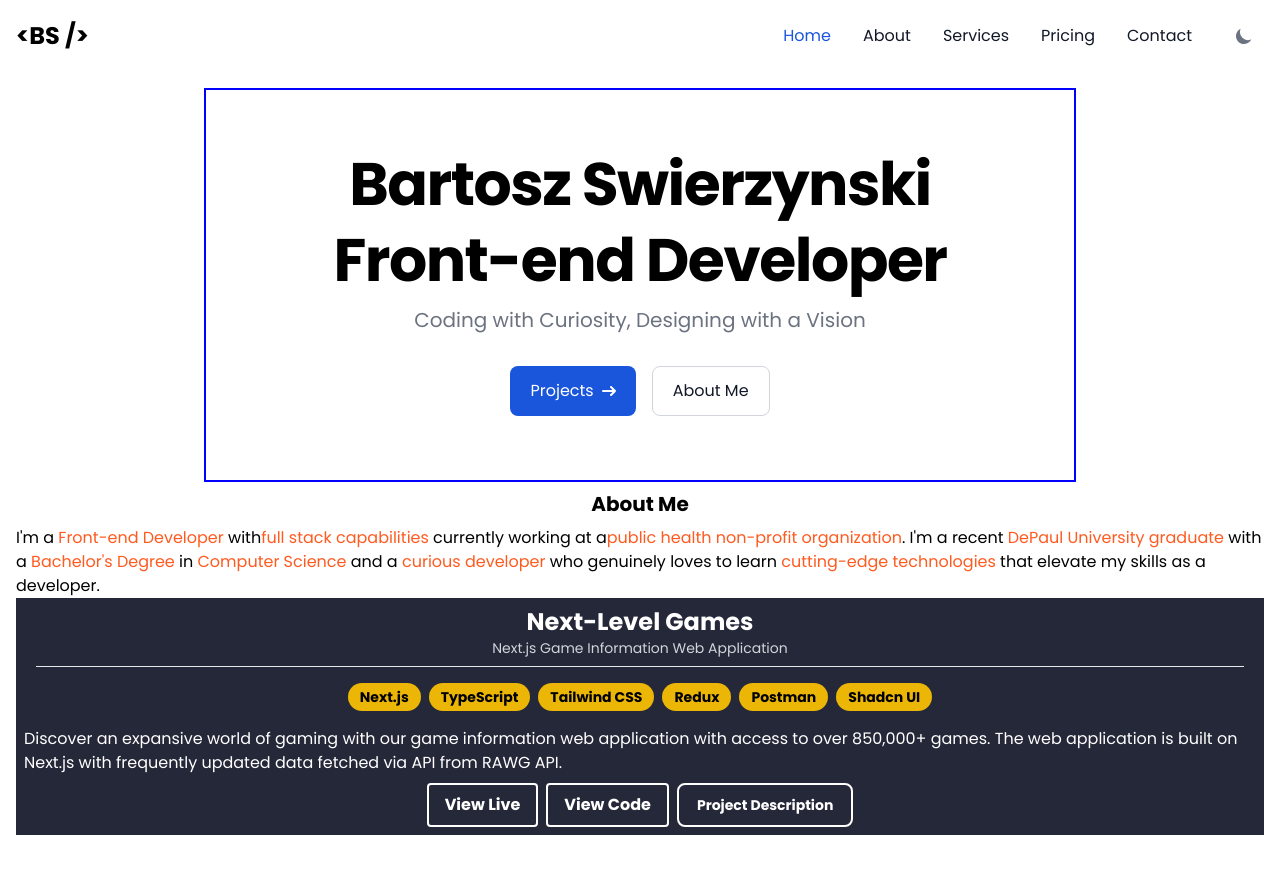
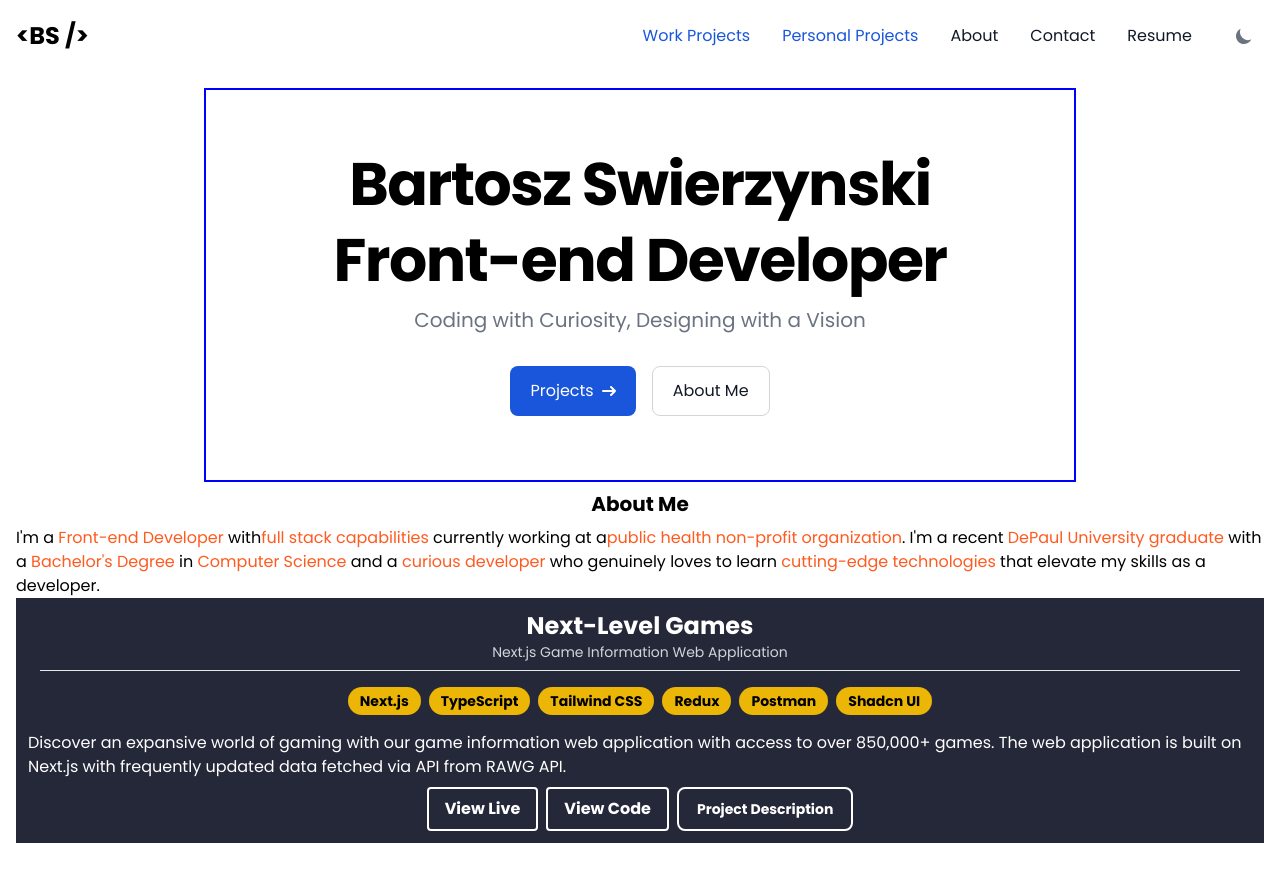
Before and after one commit to bartswierz/portfolio-website-updated, a Next.js app: page / in a window 1280 px wide. Built offline with nearby package versions, Linux system fonts and the light colour scheme.

Commit message:
updated navbar links and modal/accordion

```diff
--- a/src/app/components/Content/Accordion.tsx
+++ b/src/app/components/Content/Accordion.tsx
@@ -2,7 +2,20 @@
 
 import { Accordion } from "flowbite-react";
 
-export default function Accordion__() {
+interface AccordionProps {
+  accordionObj: {
+    description: string;
+    reason: string;
+    difficulties: string;
+    learned?: string;
+    contributions?: string[]; // for work projects
+    features?: string[]; // for personal projects
+  };
+}
+
+export default function Accordion__({ accordionObj }: AccordionProps) {
+  const { description, reason, difficulties, features } = accordionObj;
+
   return (
     <Accordion>
       {/* Project Description Tab*/}
@@ -10,7 +23,7 @@ export default function Accordion__() {
         <Accordion.Title>Project Description</Accordion.Title>
         <Accordion.Content>
           <p className="mb-2 text-gray-500 dark:text-gray-400">
-            <p>Project Description Placeholder text</p>
+            <p>{description}</p>
           </p>
         </Accordion.Content>
       </Accordion.Panel>
@@ -20,7 +33,7 @@ export default function Accordion__() {
         <Accordion.Title>Why did I build this project?</Accordion.Title>
         <Accordion.Content>
           <p className="mb-2 text-gray-500 dark:text-gray-400">
-            <p>Build Difficulties? Placeholder text</p>
+            <p>{reason}</p>
           </p>
         </Accordion.Content>
       </Accordion.Panel>
@@ -30,7 +43,7 @@ export default function Accordion__() {
         <Accordion.Title>Build Difficulties?</Accordion.Title>
         <Accordion.Content>
           <p className="mb-2 text-gray-500 dark:text-gray-400">
-            <p>Build Difficulties? Placeholder text</p>
+            <p>{difficulties}</p>
           </p>
         </Accordion.Content>
       </Accordion.Panel>
--- a/src/app/components/Content/Content.tsx
+++ b/src/app/components/Content/Content.tsx
@@ -4,23 +4,22 @@ import Button from "../Button";
 import Description from "./Description";
 import TechnologyList from "./TechnologyList";
 import ContentButtons from "./ContentButtons";
+import Heading from "./Heading";
+import Split from "./Split";
 
 interface ContentProps {
   data: ProjectData;
 }
 //Contains project description, links to github, and live site
 const Content = ({ data }: ContentProps) => {
-  const { header, subheader, technologyList, description, liveURL, githubURL } = data;
+  const { header, subheader, technologyList, description, liveURL, githubURL, accordionObj } = data;
 
   return (
-    <div className="p-2 bg-primary">
+    <div className="p-3  bg-primary">
       {/* HEADER - App name and short subheading*/}
-      <div className="text-center">
-        <div className="text-2xl font-bold">{header}</div>
-        <div className="text-sm text-gray-300">{subheader}</div>
-      </div>
+      <Heading header={header} subheader={subheader} />
 
-      <div className="h-[1px] w-[98%] bg-gray-200 mx-auto my-2"></div>
+      <Split />
 
       {/* SKILL LIST */}
       <TechnologyList list={technologyList} />
@@ -29,7 +28,7 @@ const Content = ({ data }: ContentProps) => {
       <Description text={description} />
 
       {/* PROJECT BUTTON LINKS - Live Site, Company and/or Github link, and Project Description(modal) */}
-      <ContentButtons liveURL={liveURL} githubURL={githubURL} />
+      <ContentButtons liveURL={liveURL} githubURL={githubURL} accordionObj={accordionObj} />
     </div>
   );
 };
--- a/src/app/components/Content/ContentButtons.tsx
+++ b/src/app/components/Content/ContentButtons.tsx
@@ -4,15 +4,25 @@ import Modal from "./Modal";
 interface ContentButtonsProps {
   liveURL: string;
   githubURL: string;
+  accordionObj: {
+    description: string;
+    reason: string;
+    difficulties: string;
+    learned: string;
+    contributions?: string[]; // for work projects
+    features?: string[]; // for personal projects
+  };
 }
 
-const ContentButtons = ({ liveURL, githubURL }: ContentButtonsProps) => {
+const ContentButtons = ({ liveURL, githubURL, accordionObj }: ContentButtonsProps) => {
   return (
     <div className="flex justify-center items-center gap-2">
       <Button text="View Live" buttonType="link" link={liveURL && liveURL} />
       <Button text="View Code" buttonType="link" link={githubURL && githubURL} />
+
+      {/* TODO - pass along accordingObj */}
       {/* Open when user clicks Project Description */}
-      <Modal />
+      <Modal accordionObj={accordionObj} />
     </div>
   );
 };
--- /dev/null
+++ b/src/app/components/Content/Heading.tsx
@@ -0,0 +1,15 @@
+interface HeadingProps {
+  header: string;
+  subheader: string;
+}
+
+const Heading = ({ header, subheader }: HeadingProps) => {
+  return (
+    <div className="text-center">
+      <div className="text-2xl font-bold">{header}</div>
+      <div className="text-sm text-gray-300">{subheader}</div>
+    </div>
+  );
+};
+
+export default Heading;
--- a/src/app/components/Content/Modal.tsx
+++ b/src/app/components/Content/Modal.tsx
@@ -3,12 +3,26 @@ import { Button, Modal } from "flowbite-react";
 import { useState } from "react";
 import Accordion__ from "./Accordion";
 
-export default function Modal__() {
+interface ModalProps {
+  accordionObj: {
+    description: string;
+    reason: string;
+    difficulties: string;
+    learned: string;
+    contributions?: string[]; // for work projects
+    features?: string[]; // for personal projects
+  };
+}
+
+export default function Modal__({ accordionObj }: ModalProps) {
   const [openModal, setOpenModal] = useState<string | undefined>();
   const props = { openModal, setOpenModal };
 
+  console.log("ACCORDION OBJ: ", accordionObj);
+
   return (
     <>
+      {/* BUTTON TO OPEN MODAL */}
       <Button
         color="undefined"
         onClick={() => props.setOpenModal("default")}
@@ -16,17 +30,24 @@ export default function Modal__() {
       >
         Project Description
       </Button>
-      <Modal show={props.openModal === "default"} onClose={() => props.setOpenModal(undefined)}>
+
+      {/* MODAL CONTENT - DISPLAYED IN CENTERED VERTICALLY & HORIZONTALLY */}
+      <Modal className="bg-gray-900/70" show={props.openModal === "default"} onClose={() => props.setOpenModal(undefined)}>
+        <div className="dark:bg-primary">
           <Modal.Header>Project Overview</Modal.Header>
           <Modal.Body>
-          <Accordion__ />
+            <Accordion__ accordionObj={accordionObj} />
           </Modal.Body>
           <Modal.Footer>
-          <Button onClick={() => props.setOpenModal(undefined)}>I accept</Button>
-          <Button color="gray" onClick={() => props.setOpenModal(undefined)}>
-            Decline
+            <Button
+              color=""
+              className="border-[3px] border-white text-white font-semibold hover:bg-technology"
+              onClick={() => props.setOpenModal(undefined)}
+            >
+              Close
             </Button>
           </Modal.Footer>
+        </div>
       </Modal>
     </>
   );
--- /dev/null
+++ b/src/app/components/Content/Split.tsx
@@ -0,0 +1,5 @@
+const Split = () => {
+  return <div className="h-[1px] w-[98%] bg-gray-200 mx-auto my-2"></div>;
+};
+
+export default Split;
--- a/src/app/components/Content/TechnologyList.tsx
+++ b/src/app/components/Content/TechnologyList.tsx
@@ -4,7 +4,7 @@ interface TechnologyListProps {
 
 const TechnologyList = ({ list }: TechnologyListProps) => {
   return (
-    <ul className="flex justify-center items-center flex-wrap gap-2 font-bold text-[5px]- text-xl my-4">
+    <ul className="flex justify-center items-center flex-wrap gap-2 font-bold text-xl my-4">
       {list.map((technology: string) => {
         return (
           <li key={technology} className="bg-technology text-black rounded-full px-3 py-1 text-sm">
--- a/src/app/components/Navbar.tsx
+++ b/src/app/components/Navbar.tsx
@@ -31,7 +31,16 @@ const Navbar_ = () => {
                 className="block py-2 pl-3 pr-4 text-white bg-blue-700 rounded md:bg-transparent md:text-blue-700 md:p-0 dark:text-white md:dark:text-blue-500"
                 aria-current="page"
               >
-                Home
+                Work Projects
+              </Link>
+            </li>
+            <li>
+              <Link
+                href="#"
+                className="block py-2 pl-3 pr-4 text-white bg-blue-700 rounded md:bg-transparent md:text-blue-700 md:p-0 dark:text-white md:dark:text-blue-500"
+                aria-current="page"
+              >
+                Personal Projects
               </Link>
             </li>
             <li>
@@ -42,12 +51,13 @@ const Navbar_ = () => {
                 About
               </Link>
             </li>
+
             <li>
               <Link
                 href="#"
                 className="block py-2 pl-3 pr-4 text-gray-900 rounded hover:bg-gray-100 md:hover:bg-transparent md:border-0 md:hover:text-blue-700 md:p-0 dark:text-white md:dark:hover:text-blue-500 dark:hover:bg-gray-700 dark:hover:text-white md:dark:hover:bg-transparent"
               >
-                Services
+                Contact
               </Link>
             </li>
             <li>
@@ -55,15 +65,7 @@ const Navbar_ = () => {
                 href="#"
                 className="block py-2 pl-3 pr-4 text-gray-900 rounded hover:bg-gray-100 md:hover:bg-transparent md:border-0 md:hover:text-blue-700 md:p-0 dark:text-white md:dark:hover:text-blue-500 dark:hover:bg-gray-700 dark:hover:text-white md:dark:hover:bg-transparent"
               >
-                Pricing
-              </Link>
-            </li>
-            <li>
-              <Link
-                href="#"
-                className="block py-2 pl-3 pr-4 text-gray-900 rounded hover:bg-gray-100 md:hover:bg-transparent md:border-0 md:hover:text-blue-700 md:p-0 dark:text-white md:dark:hover:text-blue-500 dark:hover:bg-gray-700 dark:hover:text-white md:dark:hover:bg-transparent"
-              >
-                Contact
+                Resume
               </Link>
             </li>
             <li>
```
Lines whose indentation alone changed are shown as unchanged.
